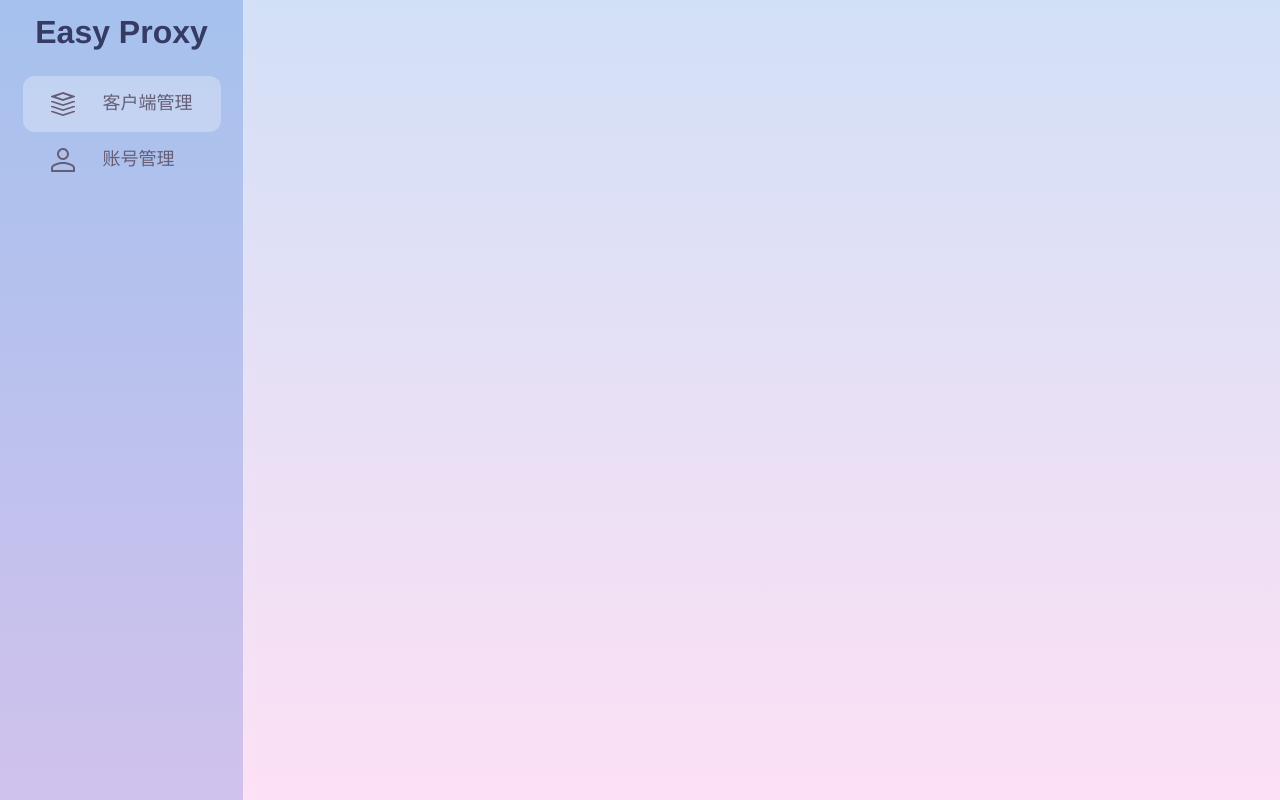
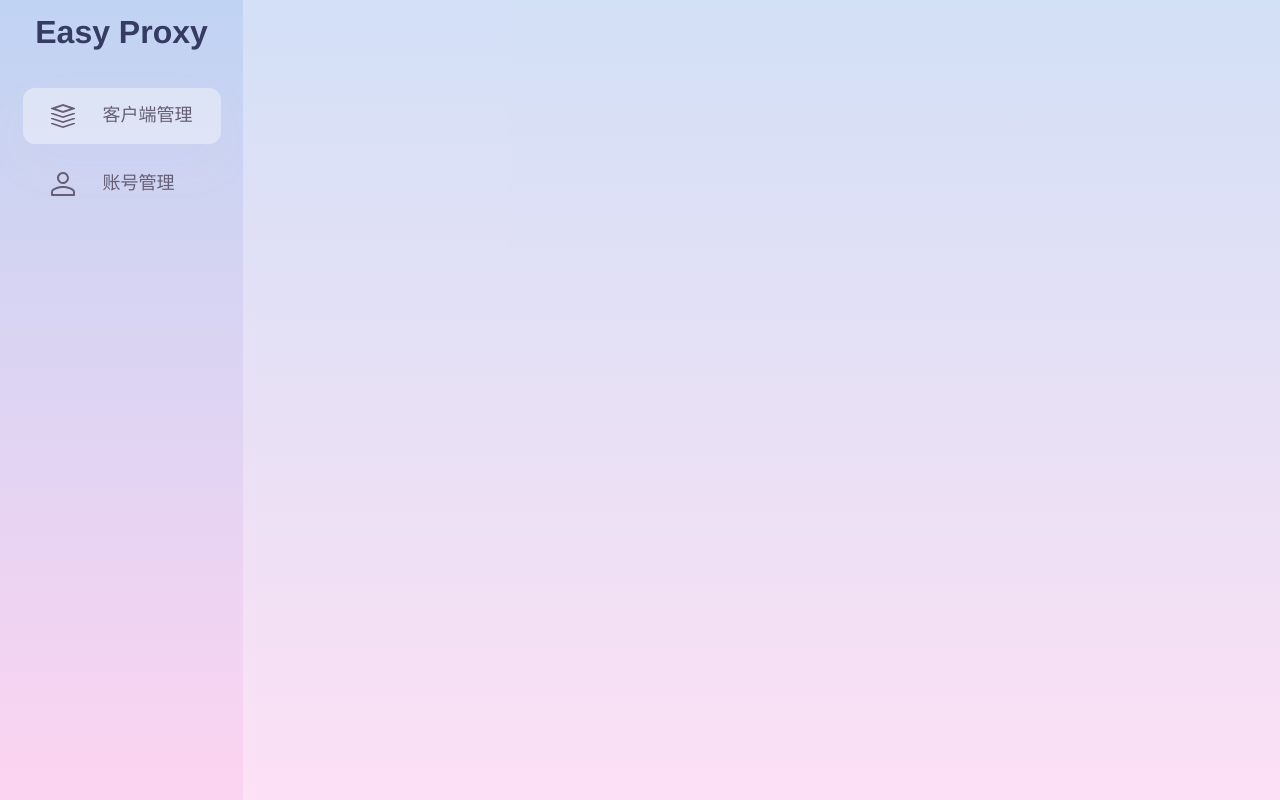
Before and after one commit to cky-thinker/easy-proxy, a Vue app in the folder easy-proxy-web/: page / in a window 1280 px wide. Built offline with nearby package versions, Linux system fonts and the light colour scheme.

Commit message:
feat: 样式调整

```diff
--- a/easy-proxy-web/src/layout/index.vue
+++ b/easy-proxy-web/src/layout/index.vue
@@ -42,7 +42,13 @@ import IconUser from '../components/icons/IconUser.vue'</script>
     align-items: center;
     width: 300px;
     height: 100%;
-    background: rgba(166, 193, 238, 0.5);
+    background: rgba(255, 255, 255, 0.3);
+}
+
+.app-container-r {
+    width: 100%;
+    height: 100%;
+    background: rgba(255, 255, 255, 0.5);
 }
 
 .app-icon {
@@ -66,6 +72,7 @@ import IconUser from '../components/icons/IconUser.vue'</script>
     justify-content: flex-start;
     width: 150px;
     padding: 12px 24px;
+    margin-top: 12px;
 }
 
 .app-menu-item:hover {
@@ -73,8 +80,9 @@ import IconUser from '../components/icons/IconUser.vue'</script>
 }
 
 .app-menu-item-active {
-    background-color: rgba(252, 252, 252, 0.3);
+    background-color: rgba(252, 252, 252, 0.4);
     border-radius: 12px;
+    box-shadow: 0 20px 50px rgba(204, 204, 204, 0.05);
 }
 
 .app-menu-item-icon {
@@ -88,10 +96,4 @@ import IconUser from '../components/icons/IconUser.vue'</script>
     justify-content: flex-start;
 }
 
-.app-container-r {
-    width: 100%;
-    height: 100%;
-    background: rgba(255, 255, 255, 0.5);
-}
-
 </style>
```
